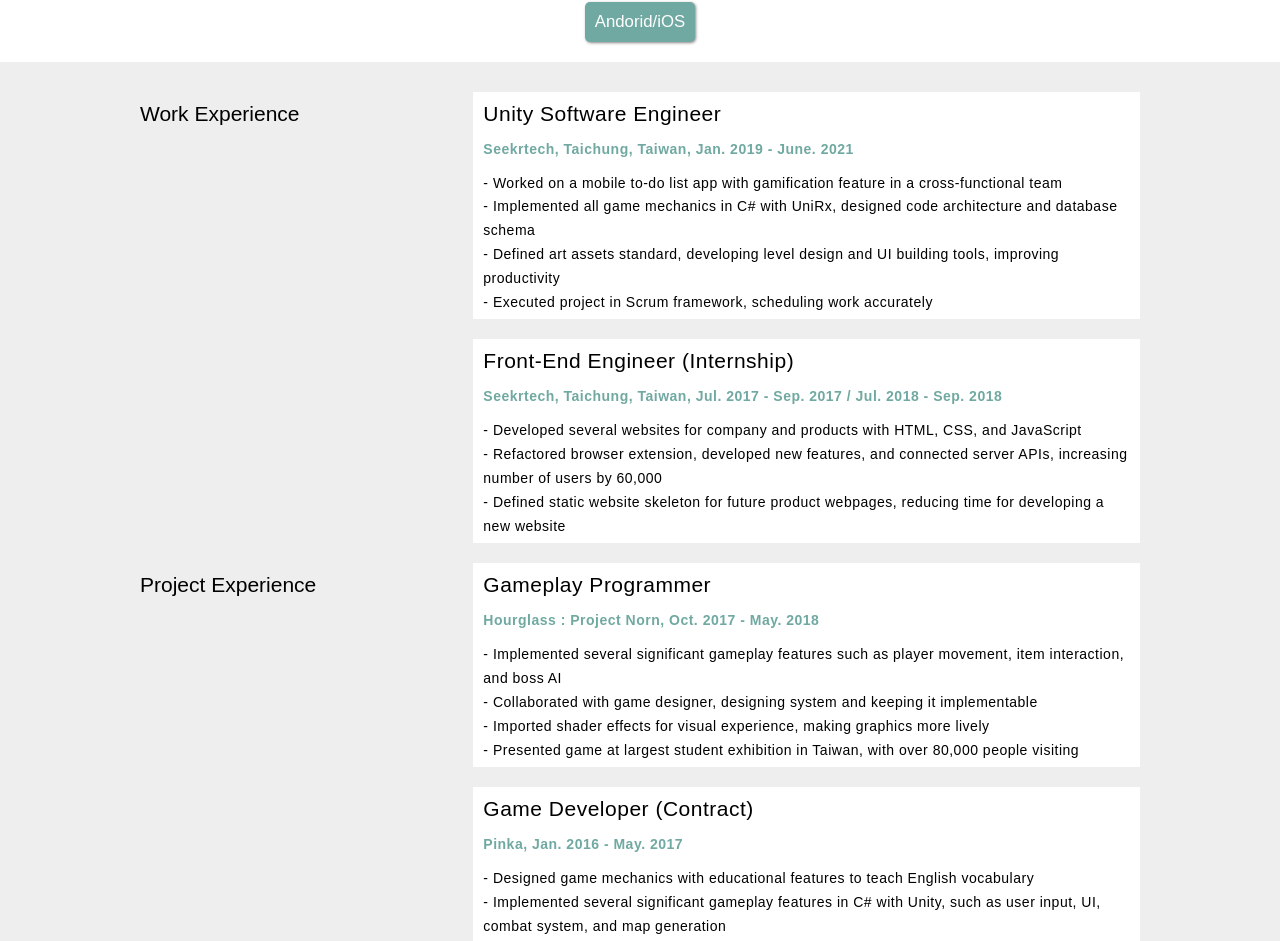
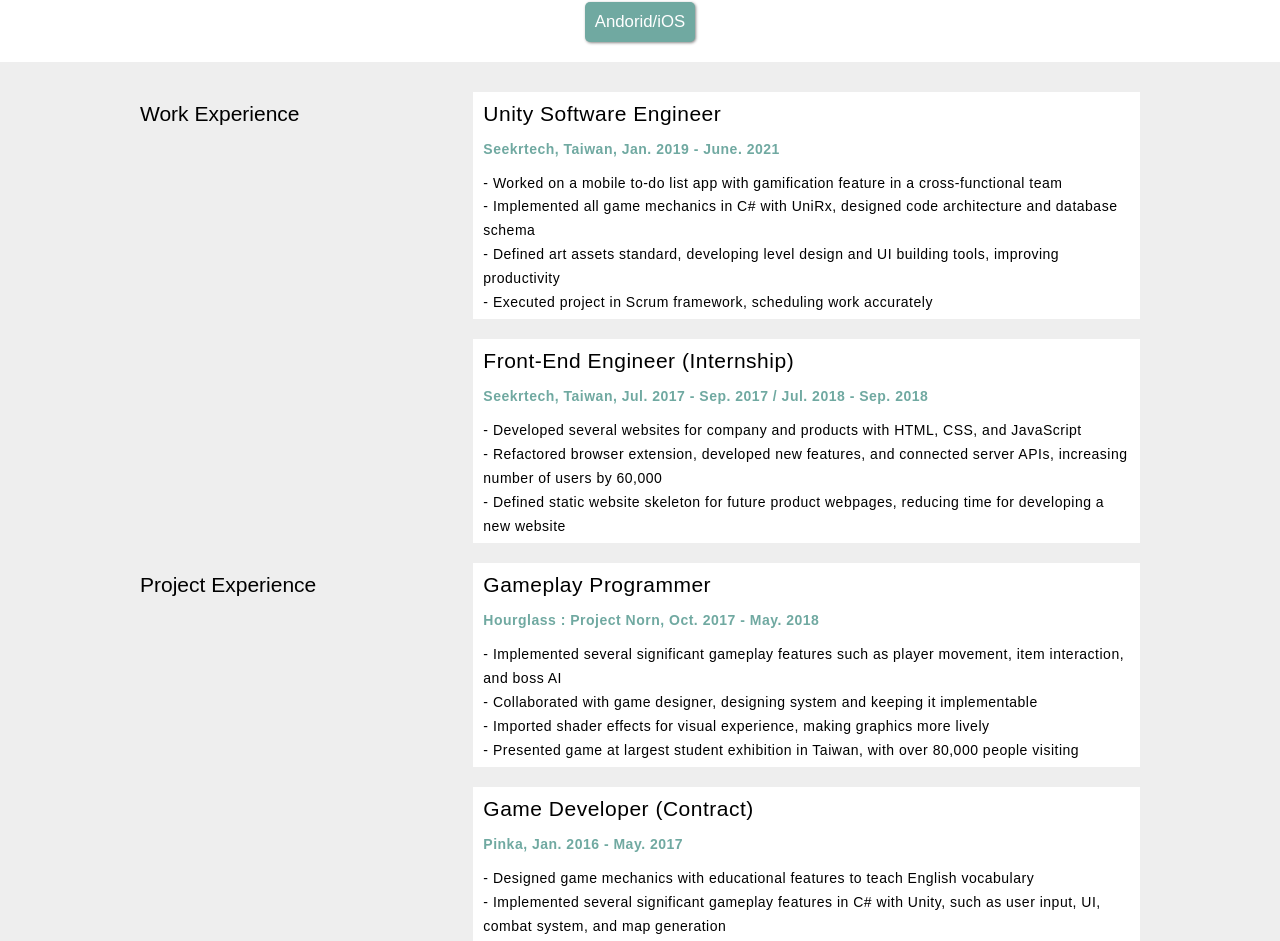
Before and after one commit to willake/hui-en.me-next, a Next.js app: page /about in a window 1280 px wide. Shown: the part 866-1807 px from the top of the page. Built offline with nearby package versions, Linux system fonts and the light colour scheme.

Commit message:
update: improve cv

```diff
--- a/data/about.ts
+++ b/data/about.ts
@@ -31,7 +31,7 @@ export const aboutData: AboutAPIData = {
   workExperience: [
     {
       title: `Unity Software Engineer`,
-      subtitle: `Seekrtech, Taichung, Taiwan, Jan. 2019 - June. 2021`,
+      subtitle: `Seekrtech, Taiwan, Jan. 2019 - June. 2021`,
       details: [
         `Worked on a mobile to-do list app with gamification feature in a cross-functional team`,
         `Implemented all game mechanics in C# with UniRx, designed code architecture and database schema`,
@@ -41,7 +41,7 @@ export const aboutData: AboutAPIData = {
     },
     {
       title: `Front-End Engineer (Internship)`,
-      subtitle: `Seekrtech, Taichung, Taiwan, Jul. 2017 - Sep. 2017 / Jul. 2018 - Sep. 2018`,
+      subtitle: `Seekrtech, Taiwan, Jul. 2017 - Sep. 2017 / Jul. 2018 - Sep. 2018`,
       details: [
         `Developed several websites for company and products with HTML, CSS, and JavaScript`,
         `Refactored browser extension, developed new features, and connected server APIs, increasing number of
```
Also changed, not shown: 1 other file (tests, documents, lock files or other folders).
